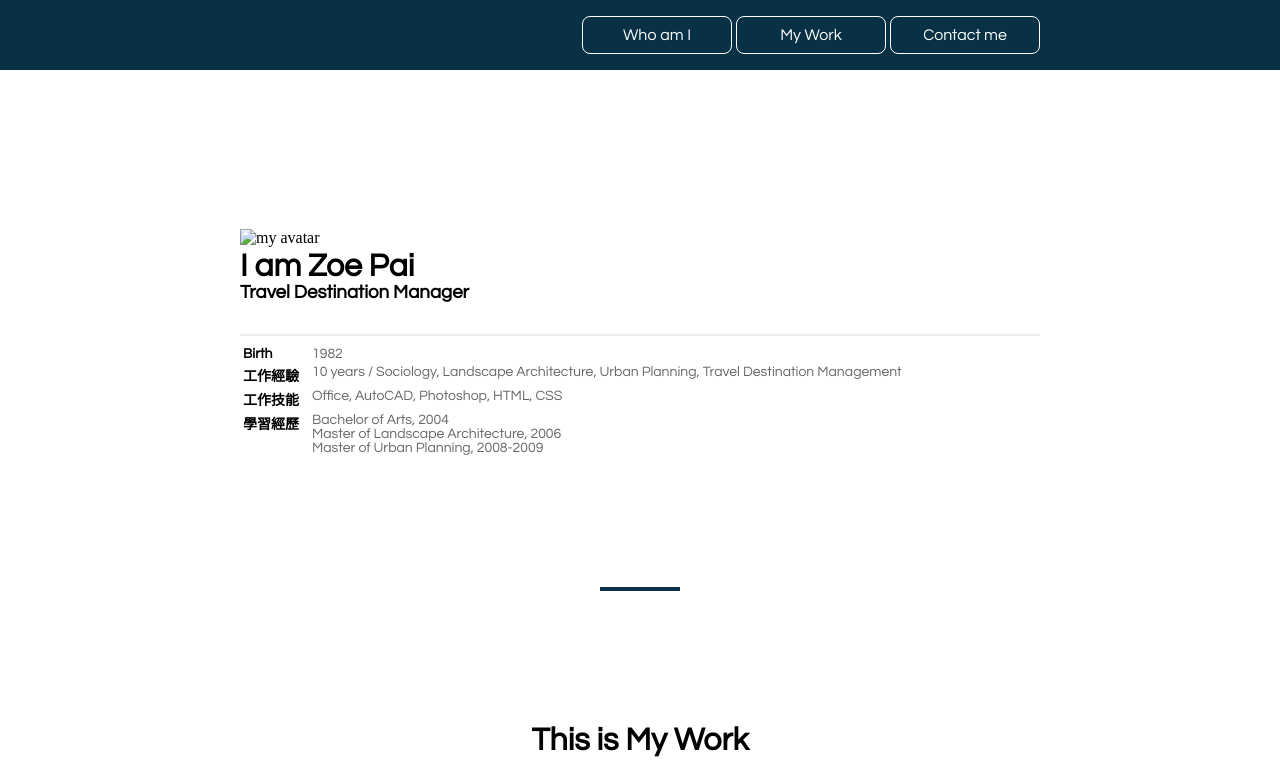
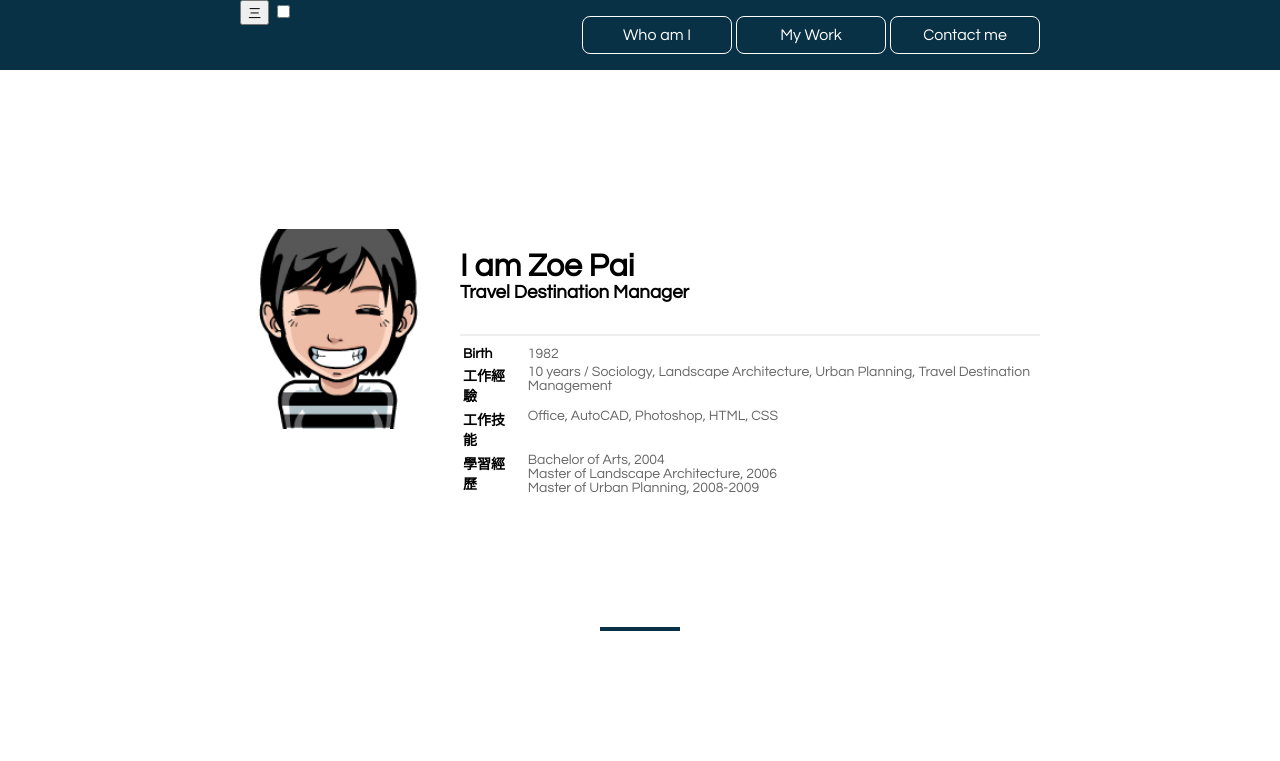
Before and after one commit to zoepai/personal-site, a plain HTML site: page index.html in a window 1280 px wide. Shown: the top 761 px of the page. Drawn offline with Linux system fonts and the light colour scheme.

Commit message:
Update index.html

```diff
--- a/index.html
+++ b/index.html
@@ -9,6 +9,10 @@
   <body>
     <div id="nav">
       <div class="container">
+        <button type="button" class="menu-button">
+          三
+        </button>
+        <input type="checkbox" class="menu-button-checkbox">
         <ul class="menu">
           <li><a href="#about">Who am I</a></li>
           <li><a href="#my-work">My Work</a></li>
@@ -20,7 +24,7 @@
       <div class="container">
         <div id="about">
         <div id="my-avatar">
-        <img src="img/my-avatar.jpg" alt="my avatar">
+        <img src="img/my-avatar.png" alt="my avatar">
         </div>
 
         <div id="my-info">
```
